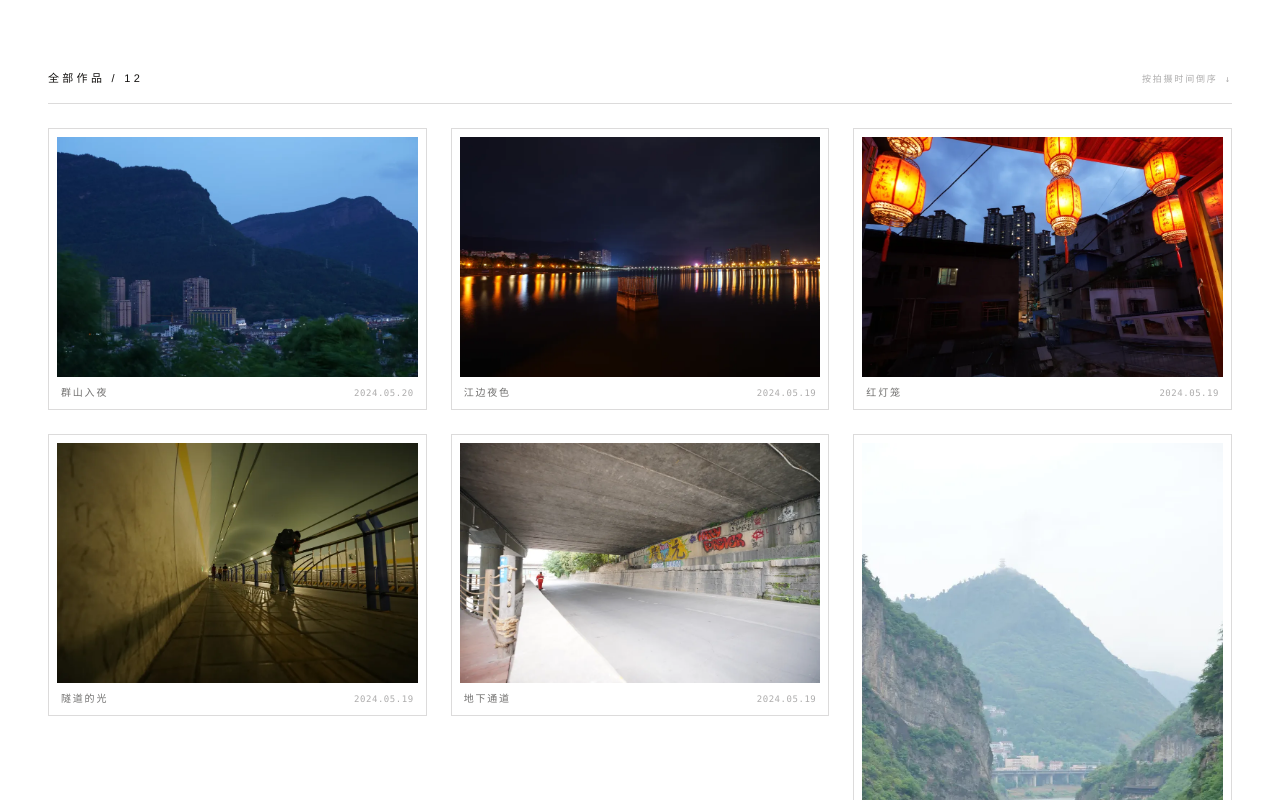
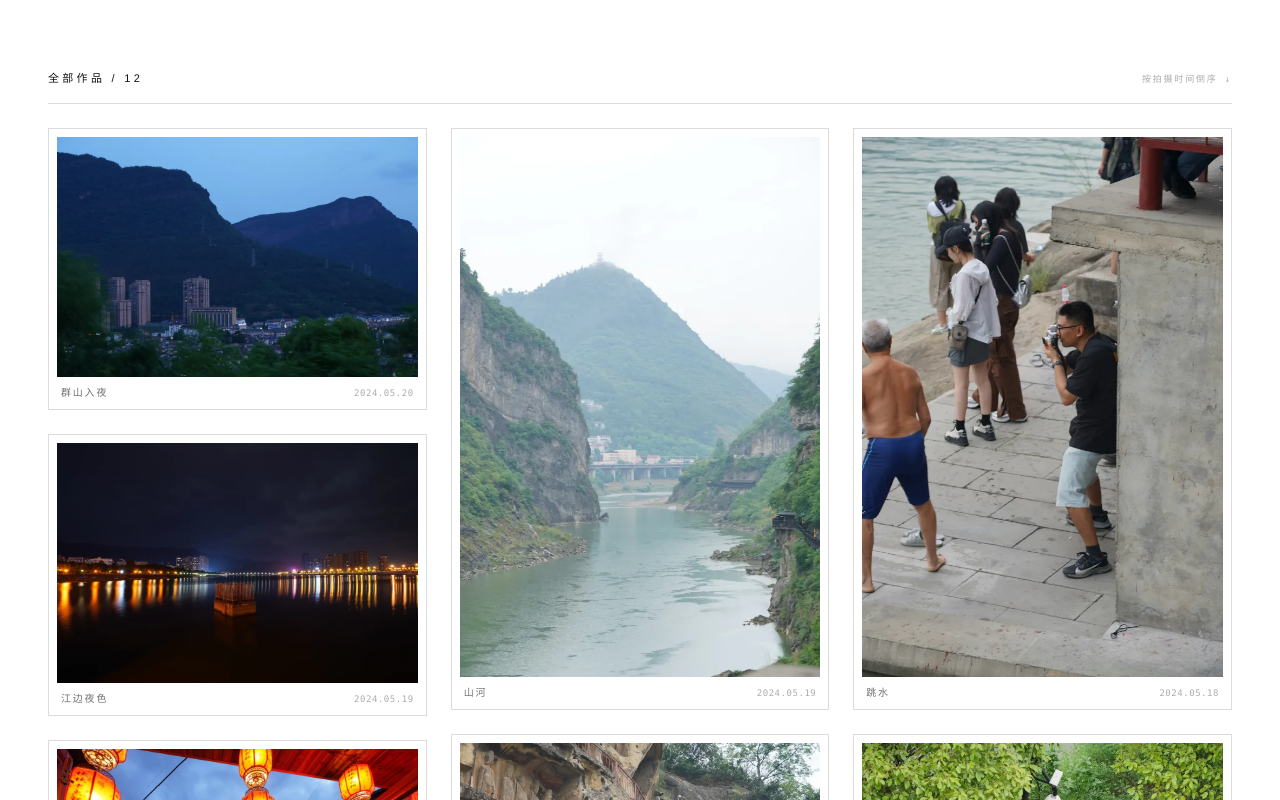
Before and after one commit to muyiiiiiyang/photography-portfolio, a Next.js app: page /albums/guangyuan-2024 in a window 1280 px wide. Shown: the part 1020-1820 px from the top of the page. Built offline with nearby package versions, Linux system fonts and the light colour scheme.

Commit message:
style(home): center left column and refine album masonry

```diff
--- a/src/app/page.tsx
+++ b/src/app/page.tsx
@@ -45,7 +45,8 @@ export default async function CoverPage() {
       <SiteHeader />
 
       <main className="grid flex-1 lg:grid-cols-[0.92fr_1.08fr]">
-        <section className="flex flex-col justify-between border-b border-ink/15 px-5 pb-8 pt-10 sm:px-8 lg:border-b-0 lg:border-r lg:px-12 lg:pb-10 lg:pt-14">
+        <section className="flex flex-col border-b border-ink/15 px-5 pb-8 pt-10 sm:px-8 lg:border-b-0 lg:border-r lg:px-12 lg:pb-10 lg:pt-14">
+          <div className="flex flex-1 flex-col justify-center">
             <div>
             <p
               className="fade-up flex items-center gap-3 font-mono text-[9px] tracking-[0.22em] text-ink/45 sm:text-[10px]"
@@ -122,10 +123,9 @@ export default async function CoverPage() {
                 </Link>
               ))}
             </nav>
-          </div>
 
             <div
-            className="fade-up mt-10 flex flex-wrap items-center justify-between gap-3 border-t border-ink/10 pt-4 font-mono text-[9px] tracking-[0.16em] text-ink/40"
+              className="fade-up mt-8 flex flex-wrap items-center justify-between gap-3 border-t border-ink/10 pt-4 font-mono text-[9px] tracking-[0.16em] text-ink/40"
               style={{ animationDelay: "1.26s" }}
             >
               <span>{config.location}</span>
@@ -134,6 +134,8 @@ export default async function CoverPage() {
                   ? `${stats.photos} frames · ${stats.albums} series`
                   : "Portfolio 2026"}
               </span>
+            </div>
+            </div>
           </div>
         </section>
 
--- a/src/components/site/PhotoGallery.tsx
+++ b/src/components/site/PhotoGallery.tsx
@@ -45,9 +45,11 @@ export function PhotoGallery({ photos }: { photos: PhotoView[] }) {
   return (
     <>
       <div
-        className={`grid grid-cols-1 items-start gap-5 sm:grid-cols-2 ${
-          photos.length > 4 ? "lg:grid-cols-3" : ""
-        } lg:gap-6`}
+        className={
+          photos.length > 4
+            ? "columns-1 gap-5 sm:columns-2 lg:columns-3 lg:gap-6"
+            : "grid grid-cols-1 items-start gap-5 sm:grid-cols-2 lg:gap-6"
+        }
       >
         {photos.map((photo, index) => (
           <button
@@ -55,7 +57,9 @@ export function PhotoGallery({ photos }: { photos: PhotoView[] }) {
             type="button"
             onClick={() => setActiveIndex(index)}
             aria-label={`查看作品：${photo.title ?? "未命名"}`}
-            className="group block w-full border border-ink/15 bg-white p-2 text-left transition-colors duration-300 hover:border-ink"
+            className={`group block w-full border border-ink/15 bg-white p-2 text-left transition-colors duration-300 hover:border-ink ${
+              photos.length > 4 ? "mb-5 break-inside-avoid lg:mb-6" : ""
+            }`}
           >
             <div className="relative overflow-hidden bg-paper-2">
               <img
```
Lines whose indentation alone changed are shown as unchanged.
